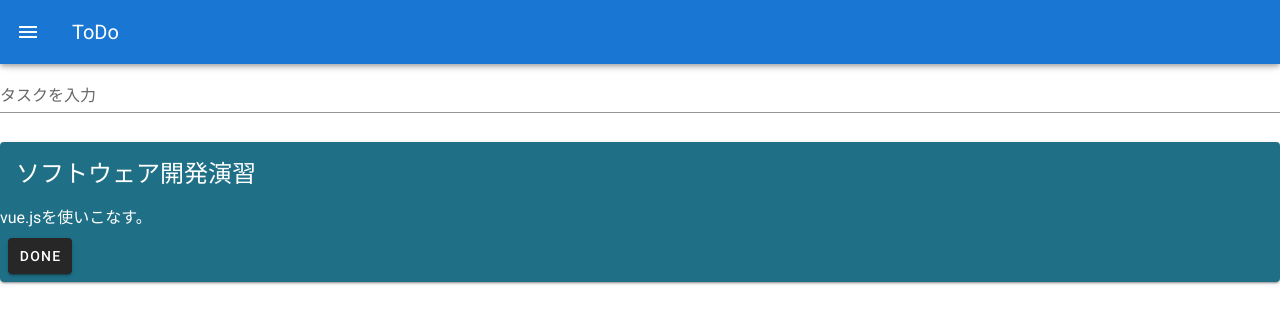
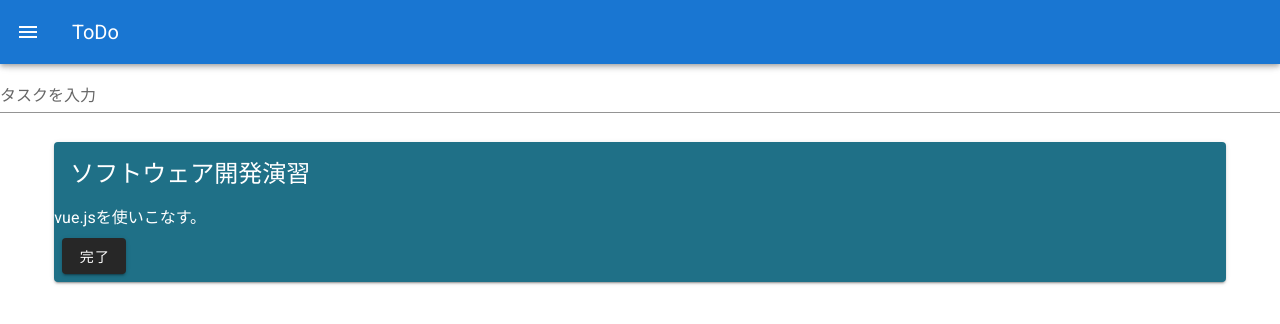
Before and after one commit to Kensho14/sd_t5_todo-app, a Vue app: page / in a window 1280 px wide. Shown: the top 324 px of the page. Built offline with nearby package versions, Linux system fonts and the light colour scheme.

Commit message:
タスクカードに左右の隙間を加えた

```diff
--- a/src/components/SubjectCard.vue
+++ b/src/components/SubjectCard.vue
@@ -1,6 +1,6 @@
 <template>
   <v-container>
-  <v-card :color="color" height="100" dark>
+  <v-card :color="color" height="70" dark>
     <v-row syyle="height: 100x">
       <v-col cols="4" sm="4" md="4" lg="4" xl="4">
         <v-card-title class="headline">
--- a/src/components/TaskCard.vue
+++ b/src/components/TaskCard.vue
@@ -1,11 +1,15 @@
 <template>
+  <v-row syyle="height: 90px" justify="center">
+    <v-col cols=11>
       <v-card :color="color" dark>
         <v-card-title class="headline" v-text="title"></v-card-title>
         {{ description }}
         <v-card-actions>
-      <v-btn v-on:click="deleteTask">Done</v-btn>
+          <v-btn v-on:click="deleteTask">完了</v-btn>
         </v-card-actions>
       </v-card>
+    </v-col>
+  </v-row>
 </template>
 
 <script>
```
Lines whose indentation alone changed are shown as unchanged.
